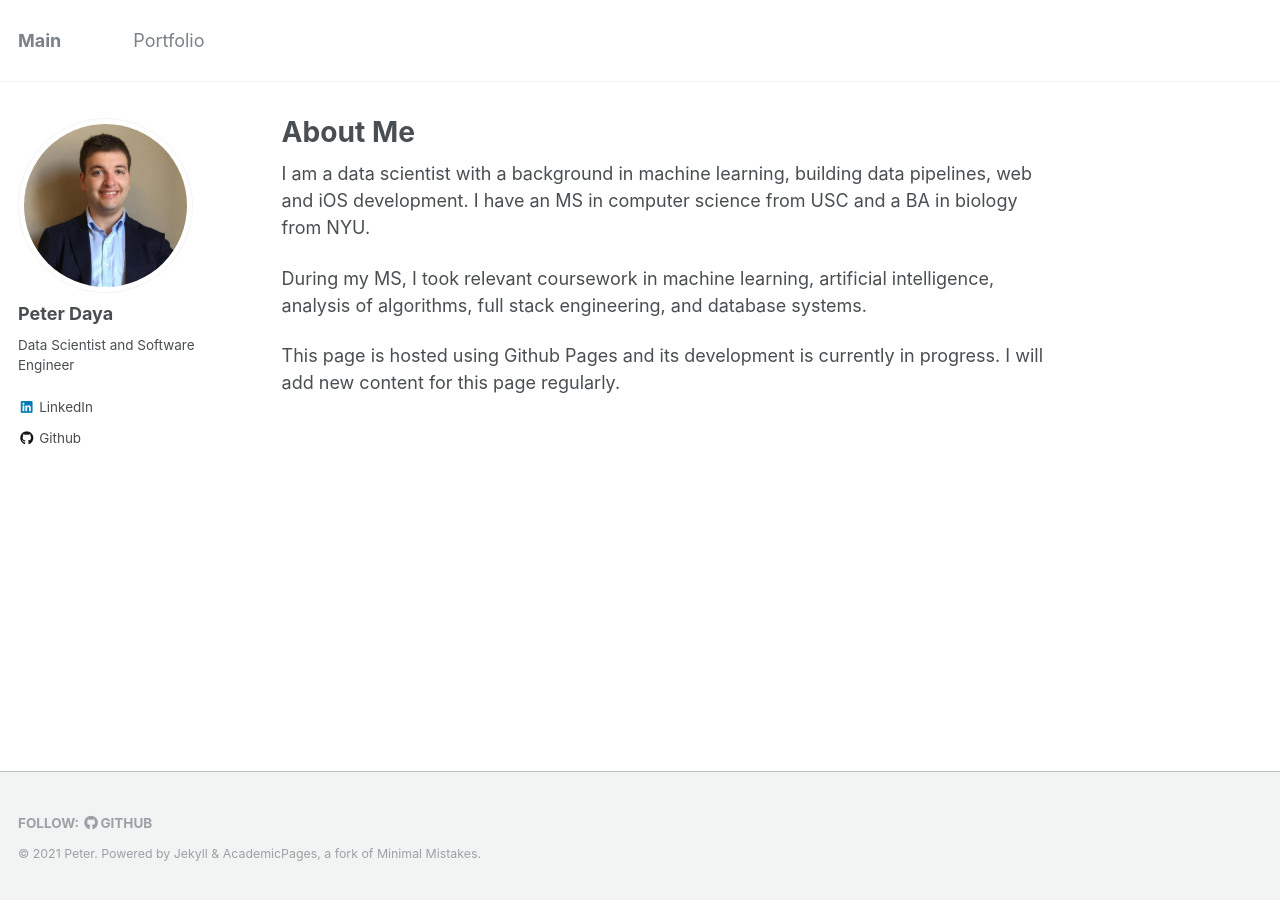
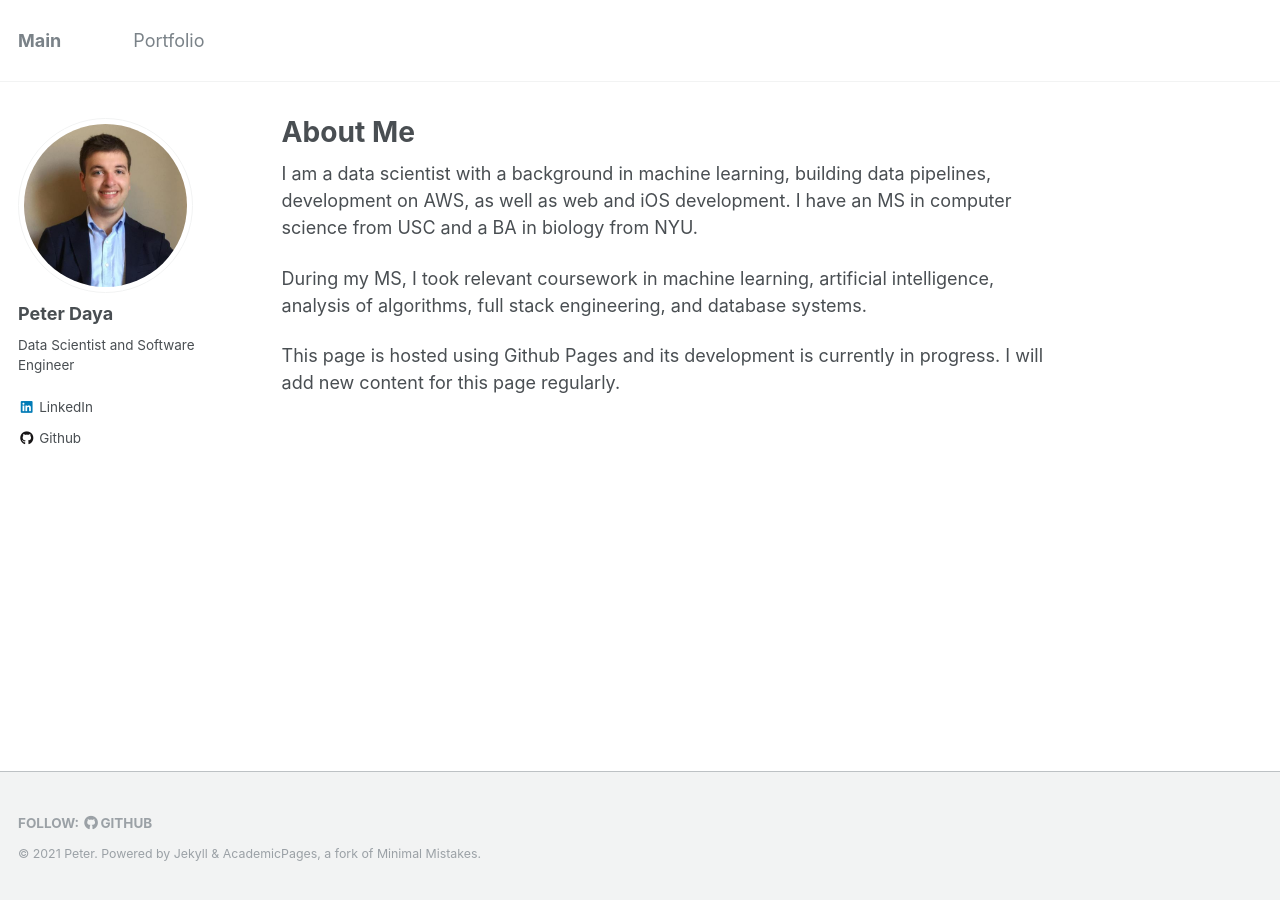
Before and after one commit to PeterDaya/peterdaya.github.io, a Jekyll site: the page built from _pages/about.md, in a window 1280 px wide. Built offline with Jekyll 4.4.1, drawn with Linux system fonts in a browser that asks for light colours.

Commit message:
Updated about.md

```diff
--- a/_pages/about.md
+++ b/_pages/about.md
@@ -10,7 +10,7 @@
 
 
 
-I am a data scientist with a background in machine learning, building data pipelines, web and iOS development.  I have an MS in computer science from USC and a BA in biology from NYU.
+I am a data scientist with a background in machine learning, building data pipelines, development on AWS, as well as web and iOS development.  I have an MS in computer science from USC and a BA in biology from NYU.
 
 During my MS, I took relevant coursework in machine learning, artificial intelligence, analysis of algorithms, full stack engineering, and database systems.
 
```
